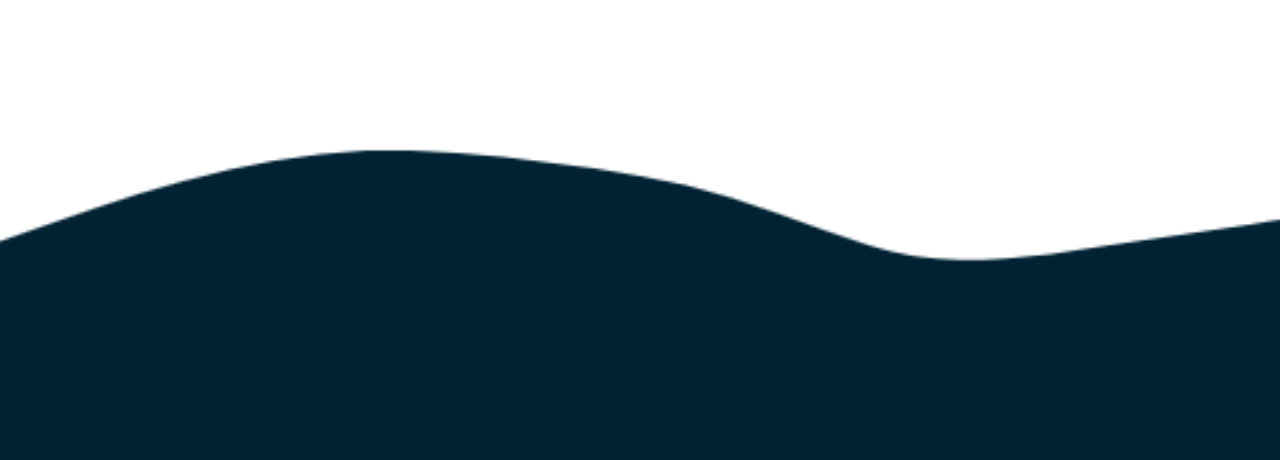
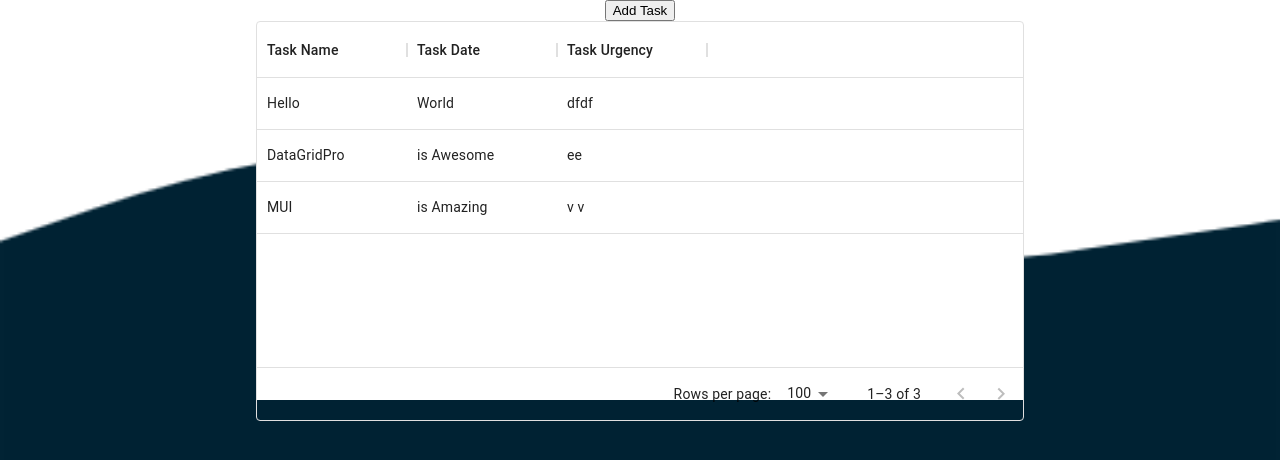
Before and after one commit to yehudagoldner/project-management-team-1, a React (Create React App) app: page /backlog/1 in a window 1280 px wide. Before the commit this address had no page. Shown: the top 460 px of the page. Built offline with nearby package versions, Linux system fonts and the light colour scheme.

Commit message:
add route from board to backlog

```diff
--- a/src/components/Backlog/Backlog.jsx
+++ b/src/components/Backlog/Backlog.jsx
@@ -1,27 +1,28 @@
-import * as React from 'react';
-import { DataGrid , GridRowsProp, GridColDef} from '@mui/x-data-grid';
+import * as React from "react";
+import { DataGrid, GridRowsProp, GridColDef } from "@mui/x-data-grid";
 
 // import type {} from '@mui/x-data-grid/themeAugmentation';
-import { createTheme } from '@mui/material/styles';
-import  './Backlog.css';
-import { useEffect ,useState} from 'react';
+import { createTheme } from "@mui/material/styles";
+import "./Backlog.css";
+import { useEffect, useState } from "react";
 
-import  './Backlog.css';
+import "./Backlog.css";
+import { useParams } from "react-router-dom";
 
 // import { ThemeProvider } from '@emotion/react/types/theming';
 // import { createTheme } from '@mui/material';
 
 // : GridRowsProp
 const rows = [
-    { id: 1, col1: 'Hello', col2: 'World' ,col3:"dfdf"},
-    { id: 2, col1: 'DataGridPro', col2: 'is Awesome',col3:"ee" },
-    { id: 3, col1: 'MUI', col2: 'is Amazing',col3:"v v" },
+  { id: 1, col1: "Hello", col2: "World", col3: "dfdf" },
+  { id: 2, col1: "DataGridPro", col2: "is Awesome", col3: "ee" },
+  { id: 3, col1: "MUI", col2: "is Amazing", col3: "v v" },
 ];
 // : GridColDef[]
 const columns = [
-    { field: 'col1', headerName: 'Task Name', width: 150 },
-    { field: 'col2', headerName: 'Task Date', width: 150 },
-    { field: 'col3', headerName: 'Task Urgency', width: 150 },
+  { field: "col1", headerName: "Task Name", width: 150 },
+  { field: "col2", headerName: "Task Date", width: 150 },
+  { field: "col3", headerName: "Task Urgency", width: 150 },
 ];
 
 const theme = createTheme({
@@ -29,7 +30,7 @@ const rows = [
     MuiDataGrid: {
       styleOverrides: {
         root: {
-            backgroundColor: 'red',
+          backgroundColor: "red",
         },
       },
     },
@@ -39,24 +40,29 @@ const rows = [
 // interface BacklogProps {
 //   task: Task;
 // }
-  export default function Backlog({task}) {
-const [subtasks,setSubtasks]=useState([]);
-
-useEffect(()=>{
-if(subtasks===[]){
-
+export default function Backlog(props) {
+  const [subtasks, setSubtasks] = useState([]);
+  const params = useParams();
+  const id = params.id;
+  useEffect(() => {
+    if (subtasks === []) {
     }
-},[])
+    console.log(id);
+  }, []);
 
   return (
     <div className="Backlog">
-      <div  style={{ height: 400, width: '60%' ,backgroundColor:"white", margin:'auto'}}>
-
-
+      <div
+        style={{
+          height: 400,
+          width: "60%",
+          backgroundColor: "white",
+          margin: "auto",
+        }}
+      >
         <button>Add Task</button>
-        <DataGrid  rows={rows} columns={columns} />
+        <DataGrid rows={rows} columns={columns} />
       </div>
     </div>
   );
-
 }
--- a/src/components/Board/Board.css
+++ b/src/components/Board/Board.css
@@ -51,6 +51,20 @@
   text-align: center;
   position: relative;
 }
+.card-content {
+  display: flex;
+  flex-direction: column;
+  align-items: center;
+}
+.card-content-button {
+  margin-top: 2vh;
+  border-radius: 0.5vw;
+  text-decoration: none;
+  cursor: pointer;
+}
+.card-content-button:hover {
+  background-color: aqua;
+}
 
 @media (max-width: 1300px) {
   .board-card-container {
--- a/src/components/Board/RenderCardContent.js
+++ b/src/components/Board/RenderCardContent.js
@@ -4,6 +4,7 @@ import Typography from "@mui/material/Typography";
 import ChevronLeftIcon from "@mui/icons-material/ChevronLeft";
 import ChevronRightIcon from "@mui/icons-material/ChevronRight";
 import { API } from "../Api/Api";
+import { Link } from "react-router-dom";
 const RenderCardContent = ({ headerName, setData, data }) => {
   const updateTasks = async (newObj) => {
     try {
@@ -61,7 +62,12 @@ const RenderCardContent = ({ headerName, setData, data }) => {
           )}
           <CardContent>
             <Typography variant="h5" component="div">
-              {element.title}
+              <div className="card-content">
+                {element.title}
+                <Link to={{ pathname: `/backlog/${element._id}` }}>
+                  <button className="card-content-button">Sub Task</button>
+                </Link>
+              </div>
             </Typography>
           </CardContent>
           {element.status !== "DONE" ? (
--- a/src/components/Routing/Routing.jsx
+++ b/src/components/Routing/Routing.jsx
@@ -15,7 +15,7 @@ function Routing() {
         <Route path="/mainpage" element={<MainPage />} />
         <Route index element={<MainPage />} />
         <Route path="/board/:id" element={<Board />} />
-        <Route path="/backlog:id" element={<Backlog />} />
+        <Route path="/backlog/:id" element={<Backlog />} />
         <Route path="/popup:id" element={<PopUp />} />
         {/* <Route path="/about" element={<About />} /> */}
       </Routes>
```
Lines whose indentation alone changed are shown as unchanged.
